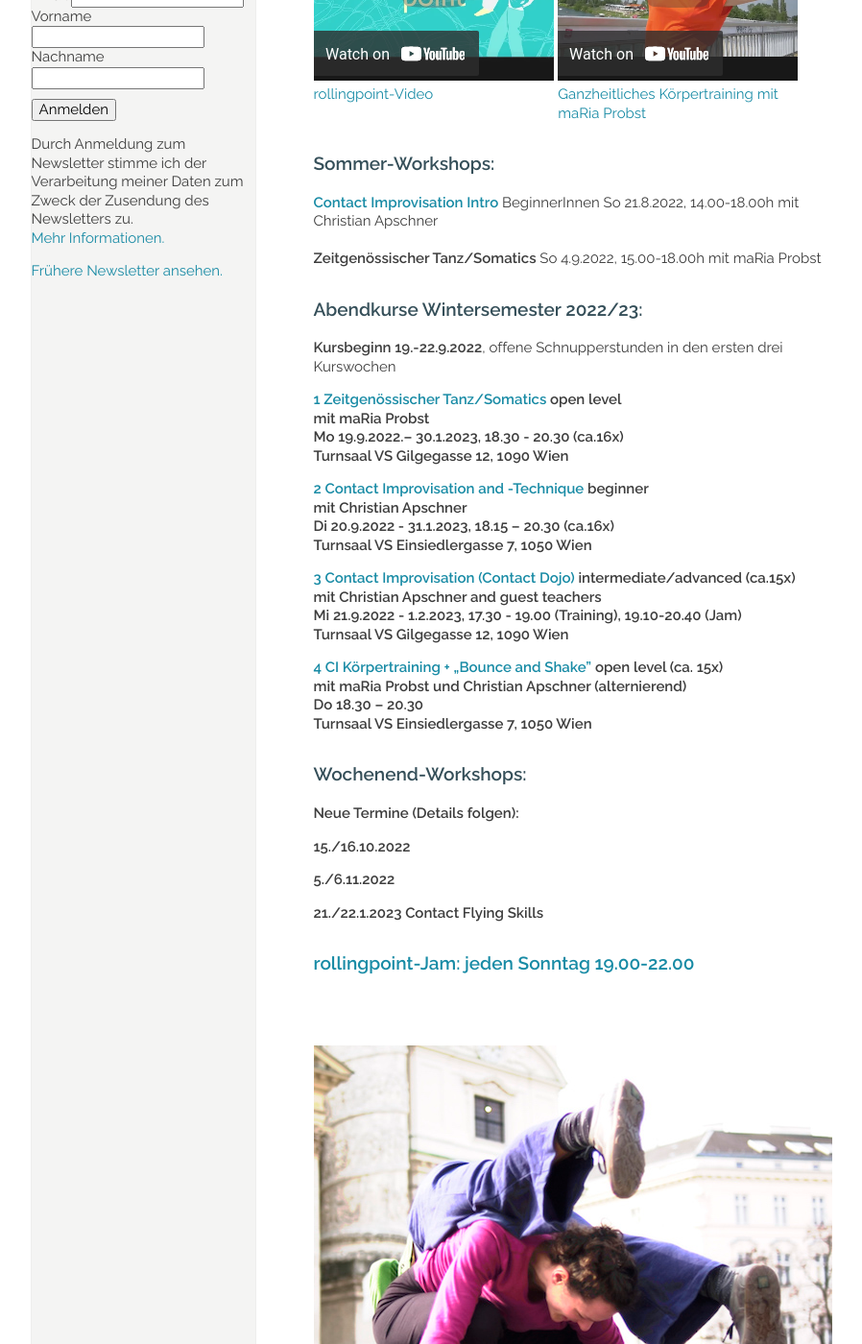
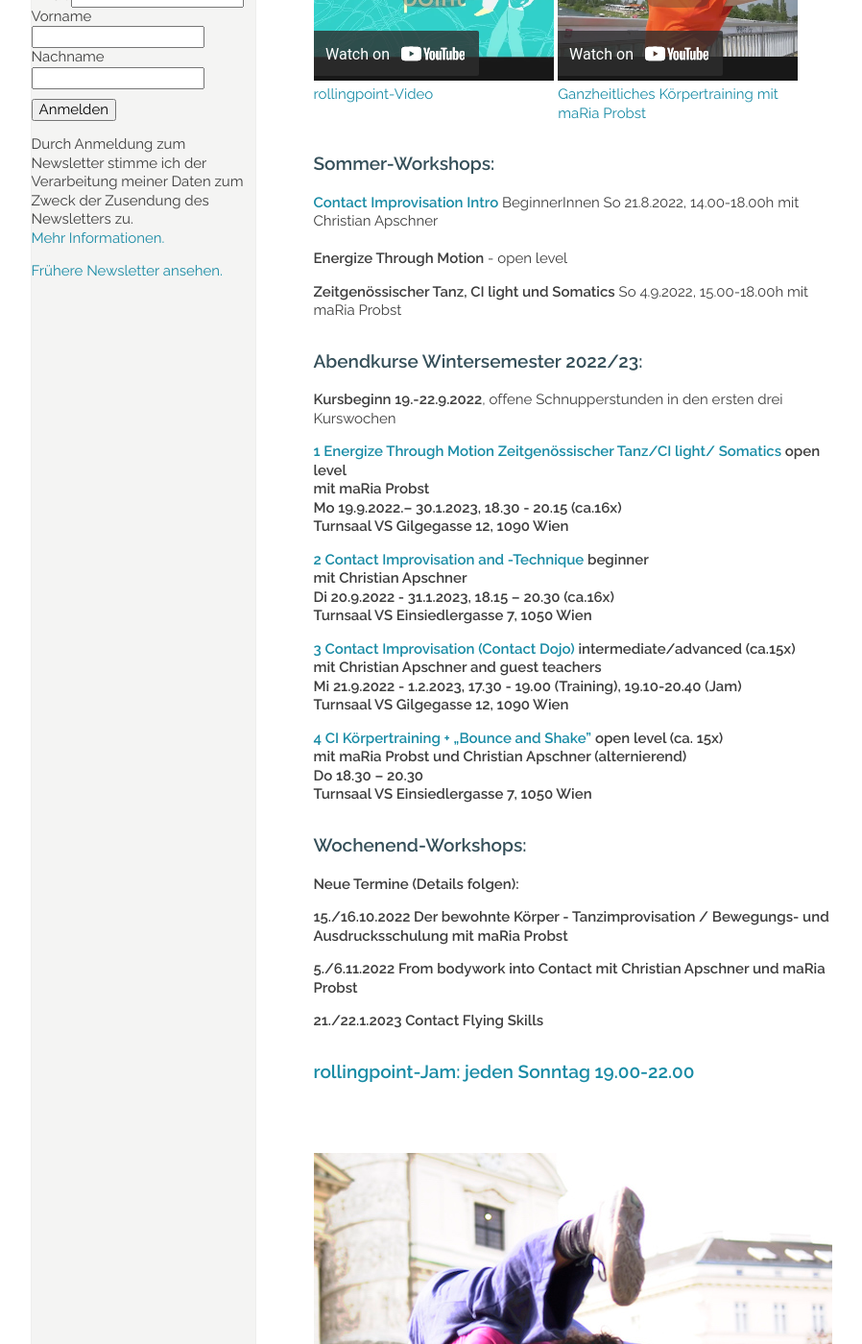
Before and after one commit to manulari/rollingpointat, a Jekyll site: the page built from _pages_de/index.md, in a window 1280 px wide and 1400 px high, scrolled down 984 px. Shown: the whole window at 96% size, without its empty margins (152-1050 px from the left). Built offline with Jekyll 4.4.1, drawn with Linux system fonts in a browser that asks for light colours; comment, search, counter and statistics services are not loaded.

Commit message:
Update page (de) “index”

```diff
--- a/_pages_de/index.md
+++ b/_pages_de/index.md
@@ -23,15 +23,17 @@ Fotocredit: https://johannes-stolba.net/photography/
 
 **[Contact Improvisation Intro](/workshops#intro)** BeginnerInnen So 21.8.2022, 14.00-18.00h mit Christian Apschner\
 \
-**Zeitgenössischer Tanz/Somatics** So 4.9.2022, 15.00-18.00h mit maRia Probst
+**Energize Through Motion** - open level
+
+**Zeitgenössischer Tanz, CI light und Somatics** So 4.9.2022, 15.00-18.00h mit maRia Probst
 
 ### Abendkurse Wintersemester 2022/23:
 
 **Kursbeginn 19.-22.9.2022**, offene Schnupperstunden in den ersten drei Kurswochen
 
-**[1 Zeitgenössischer Tanz/Somatics ](/kurse#mo)open level**\
+**[1 Energize Through Motion Zeitgenössischer Tanz/CI light/ Somatics ](/kurse#mo)open level**\
 **mit maRia Probst**  \
-**Mo 19.9.2022.– 30.1.2023, 18.30 - 20.30 (ca.16x)**\
+**Mo 19.9.2022.– 30.1.2023, 18.30 - 20.15 (ca.16x)**\
 **Turnsaal VS Gilgegasse 12, 1090 Wien**
 
 **[2 Contact Improvisation and -Technique](/kurse#di) beginner\
@@ -53,9 +55,9 @@ Turnsaal VS Einsiedlergasse 7, 1050 Wien**
 
 **Neue Termine (Details folgen):**
 
-**15./16.10.2022**
+**15./16.10.2022 Der bewohnte Körper - Tanzimprovisation / Bewegungs- und Ausdrucksschulung mit maRia Probst**
 
-**5./6.11.2022**
+**5./6.11.2022 From bodywork into Contact mit Christian Apschner und maRia Probst**
 
 **21./22.1.2023 Contact Flying Skills**
 
```
